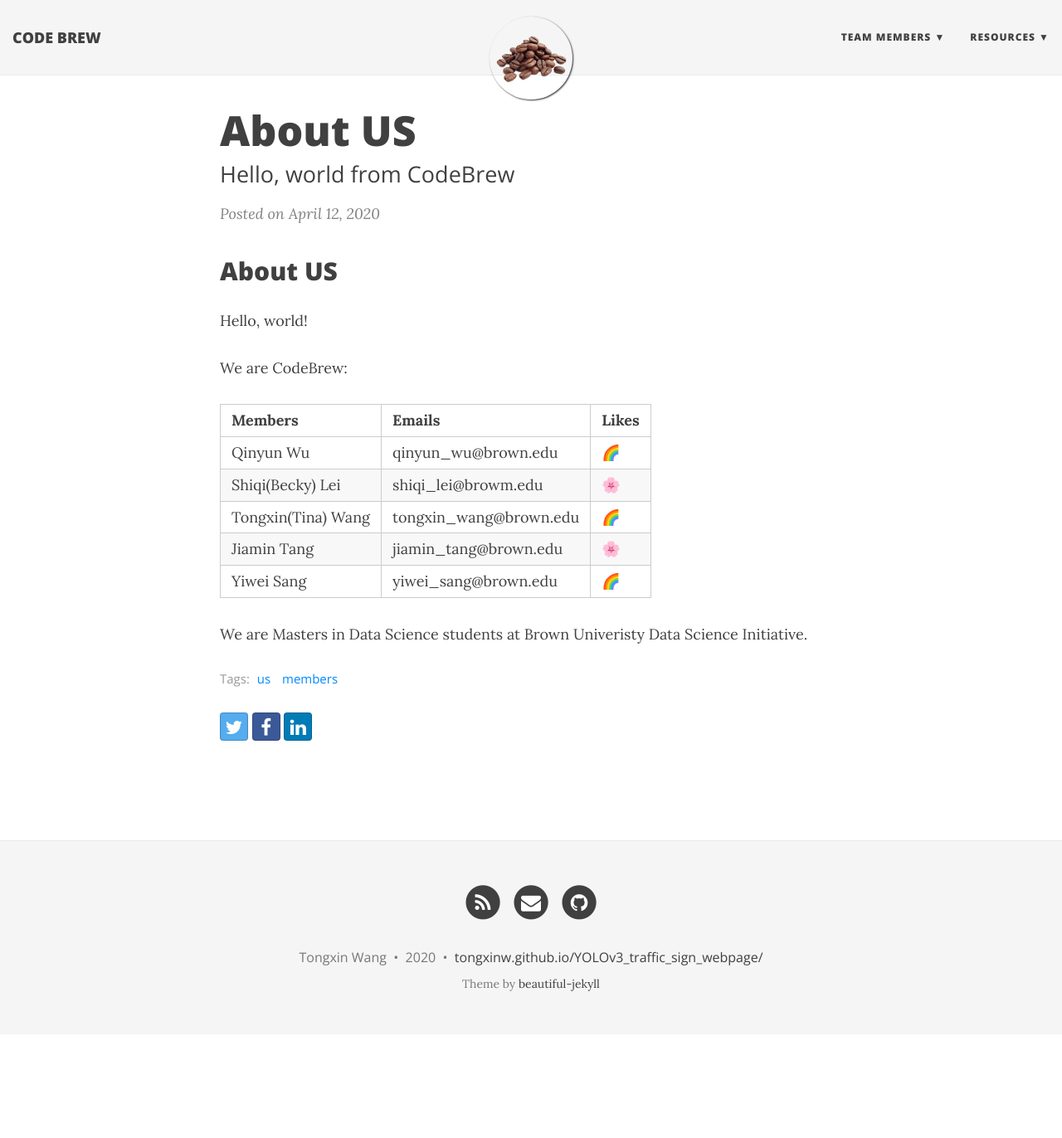
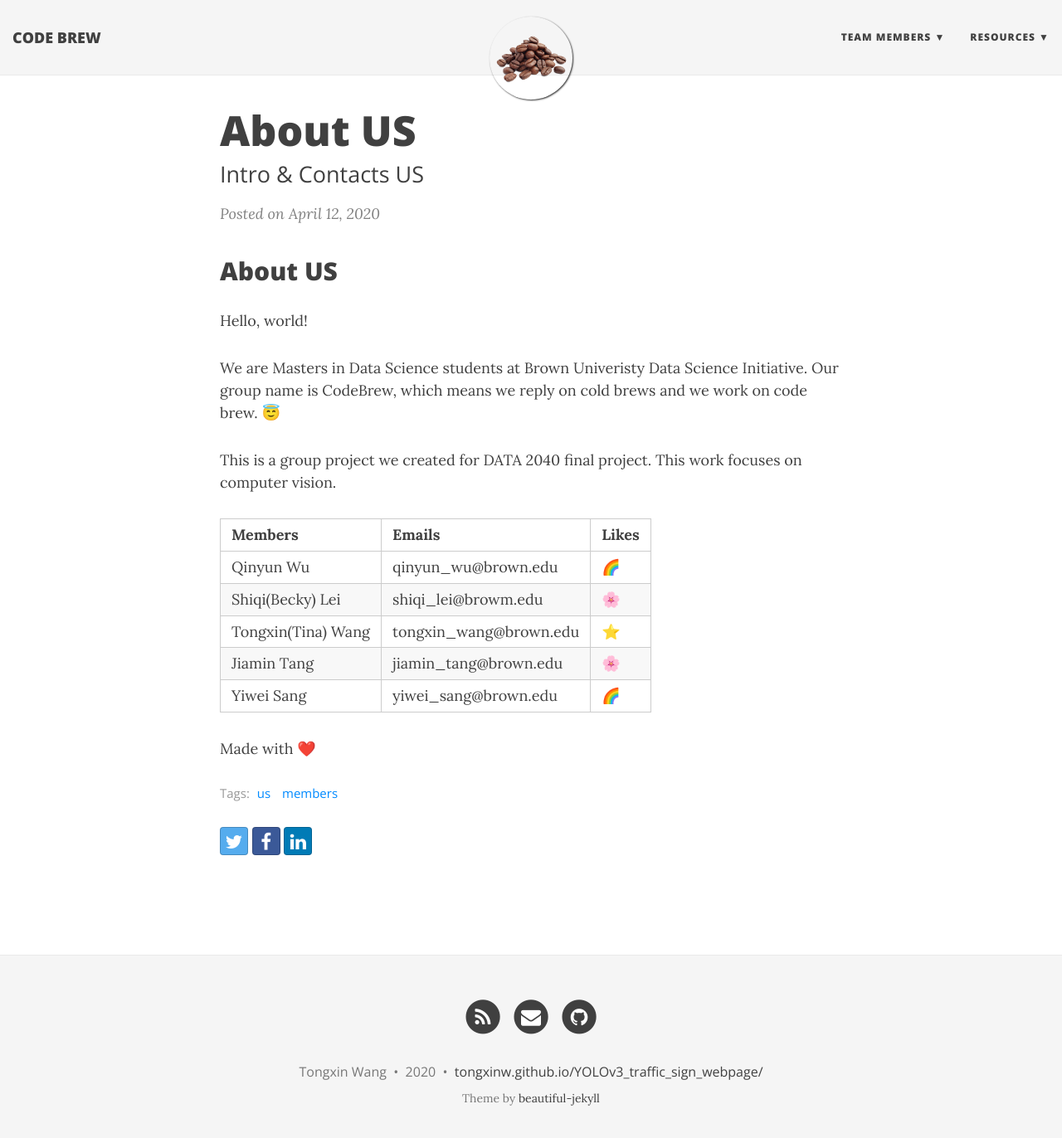
Before and after one commit to tongxinw/YOLOv3_traffic_sign_website, a Jekyll site: the page built from _posts/2020-04-12-About Us.md, in a window 1280 px wide and 1385 px high. Shown: the top 1372 px of the window at 83% size. Built offline with Jekyll 4.4.1, drawn with Linux system fonts in a browser that asks for light colours; nearby versions of some CDN libraries; emoji names are drawn with the system emoji font.

Commit message:
Update 2020-04-12-About Us.md

```diff
--- a/_posts/2020-04-12-About Us.md
+++ b/_posts/2020-04-12-About Us.md
@@ -1,7 +1,7 @@
 ---
 layout: post
 title: About US
-subtitle: Hello, world from CodeBrew
+subtitle: Intro & Contacts US
 tags: [us, members]
 ---
 
@@ -11,14 +11,16 @@ tags: [us, members]
 
 Hello, world!
 
-We are CodeBrew:
+We are Masters in Data Science students at Brown Univeristy Data Science Initiative. Our group name is CodeBrew, which means we reply on cold brews and we work on code brew. :innocent:
+
+This is a group project we created for DATA 2040 final project. This work focuses on computer vision.
 
 |  Members  |  Emails  |  Likes  |
 |:----------|:---------|:--------|
 | Qinyun Wu | qinyun_wu@brown.edu | :rainbow: |
 | Shiqi(Becky) Lei | shiqi_lei@browm.edu | :cherry_blossom: |
-| Tongxin(Tina) Wang | tongxin_wang@brown.edu | :rainbow: |
+| Tongxin(Tina) Wang | tongxin_wang@brown.edu | :star: |
 | Jiamin Tang | jiamin_tang@brown.edu | :cherry_blossom: |
 | Yiwei Sang | yiwei_sang@brown.edu | :rainbow: |
 
-We are Masters in Data Science students at Brown Univeristy Data Science Initiative.
+Made with :heart:
```
